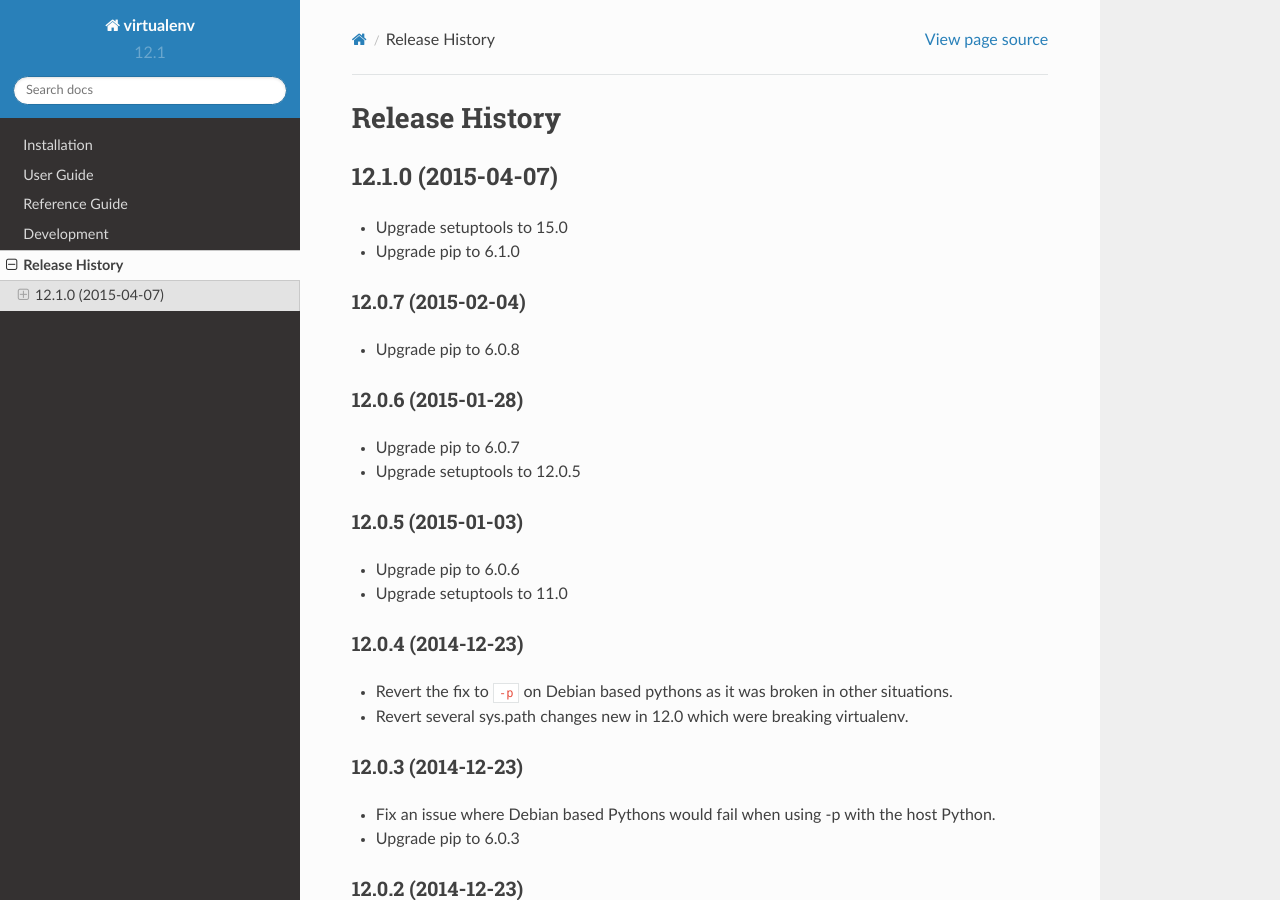
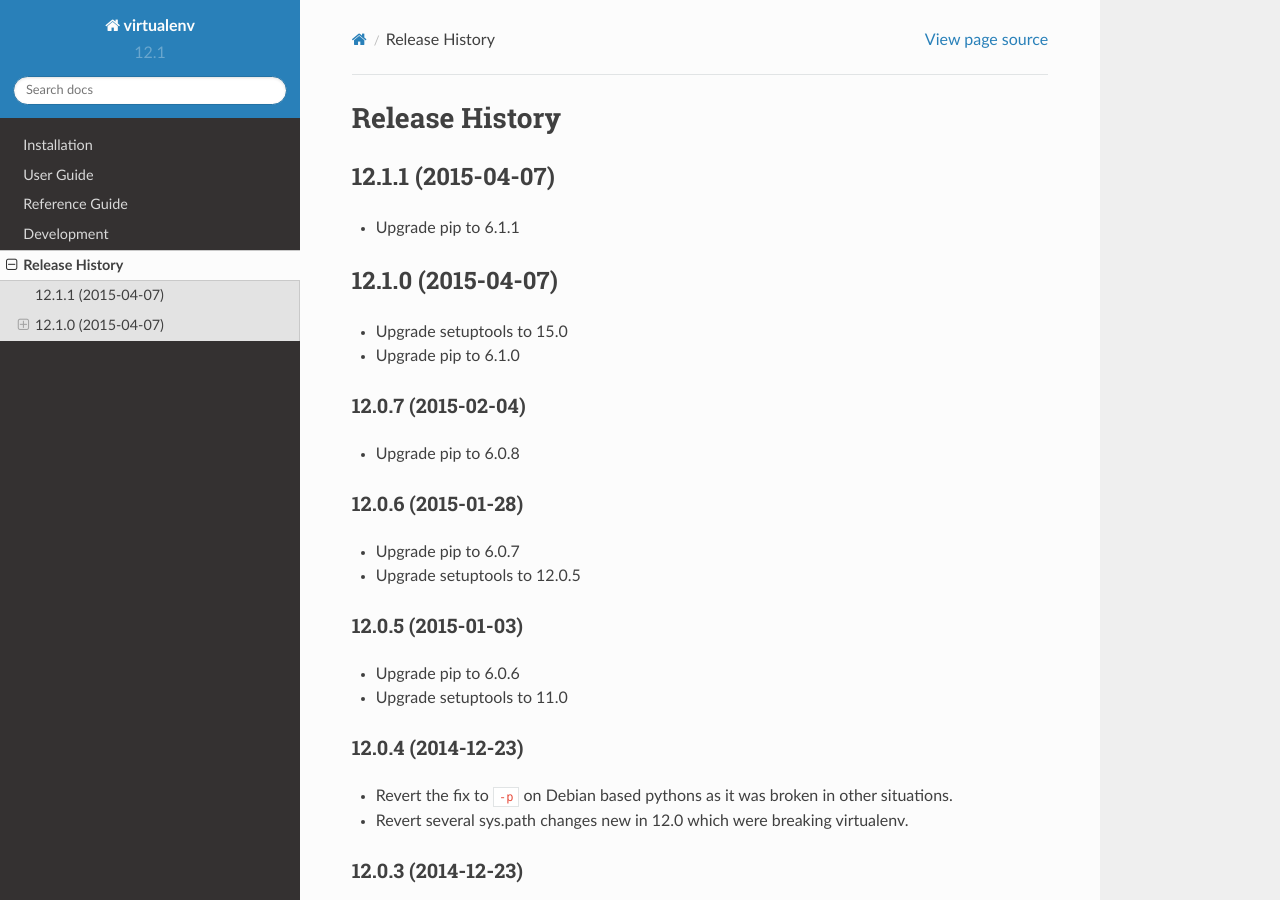
Before and after one commit to pypa/virtualenv, a Sphinx documentation site: the page built from docs/changes.rst, in a window 1280 px wide and 900 px high. Built offline with Sphinx 7.4.7 and the Read the Docs theme 2.0.0, drawn with Linux system fonts in a browser that asks for light colours.

Commit message:
bump version to 12.1.1

```diff
--- a/docs/changes.rst
+++ b/docs/changes.rst
@@ -1,5 +1,11 @@
 Release History
 ===============
+
+12.1.1 (2015-04-07)
+~~~~~~~~~~~~~~~~~~~
+
+* Upgrade pip to 6.1.1
+
 
 12.1.0 (2015-04-07)
 ~~~~~~~~~~~~~~~~~~~
--- a/virtualenv.py
+++ b/virtualenv.py
@@ -2,7 +2,7 @@
 """Create a "virtual" Python installation
 """
 
-__version__ = "12.1.0"
+__version__ = "12.1.1"
 virtualenv_version = __version__  # legacy
 
 import base64
```
